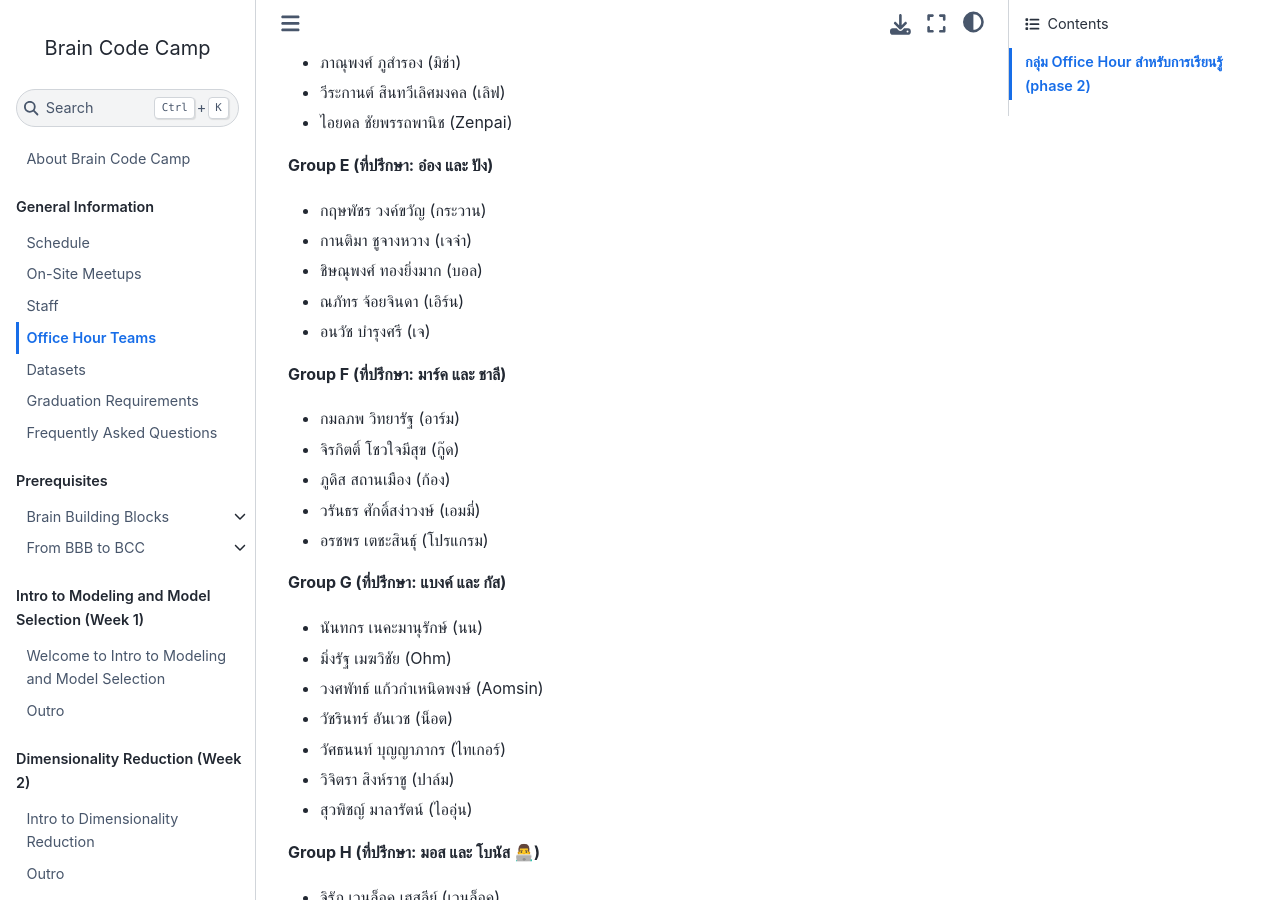
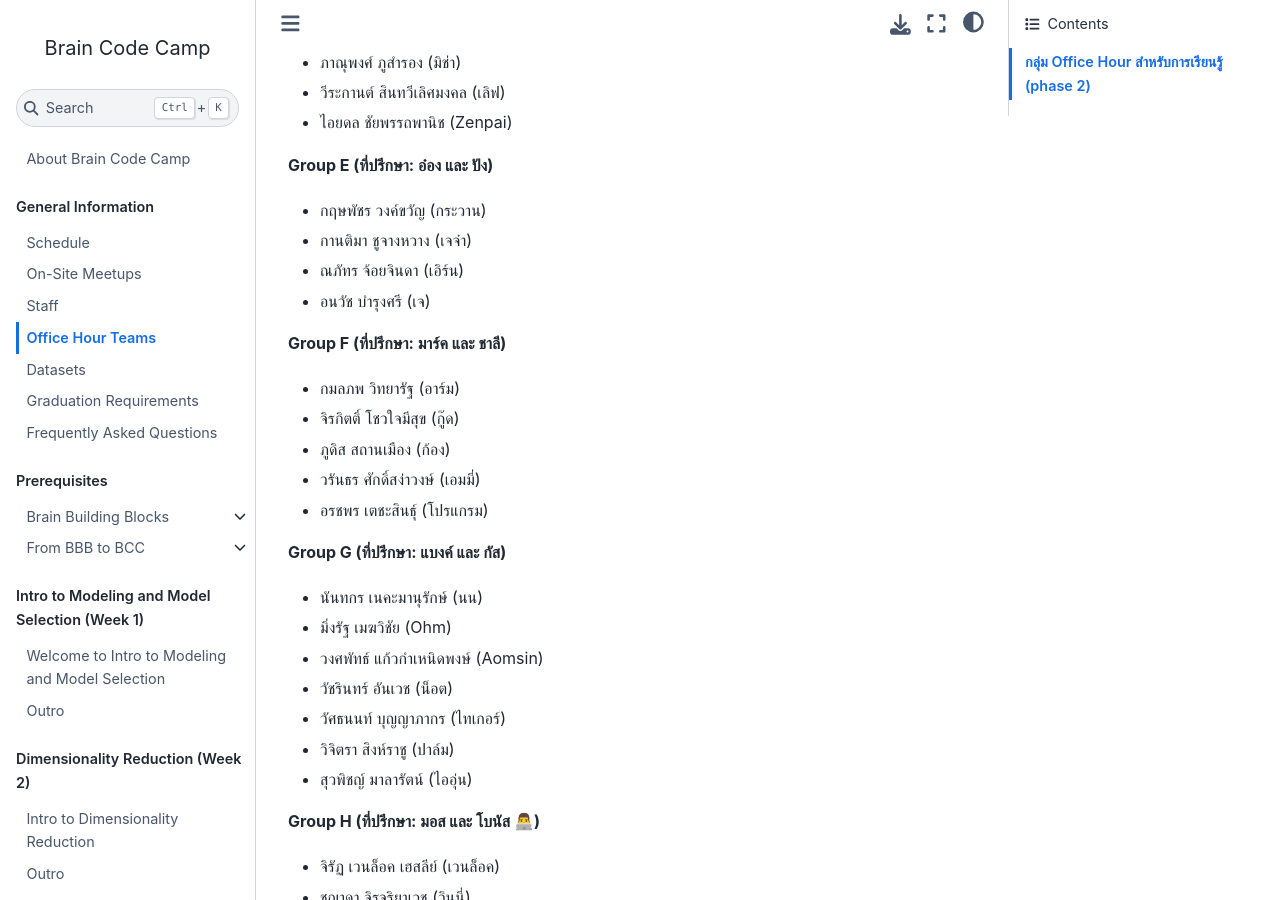
Before and after one commit to braincodecamp/brainCodeCamp2026, a Jupyter Book: the page built from GeneralInfo/OH-teams.md, in a window 1280 px wide and 900 px high, scrolled down 1081 px. Built offline with Jupyter Book 1.0.4 settings and Sphinx 7.4.7 and the Sphinx Book theme 1.1.4, drawn with Linux system fonts in a browser that asks for light colours; pages that are not in the unit, such as notebooks, are missing from menus.

Commit message:
Update OH team

```diff
--- a/GeneralInfo/OH-teams.md
+++ b/GeneralInfo/OH-teams.md
@@ -39,7 +39,6 @@
 **Group E (ที่ปรึกษา: อ๋อง และ ปัง)**
 - กฤษพัชร วงค์ขวัญ (กระวาน)
 - กานติมา ชูจางหวาง (เจจ๋า)
-- ชิษณุพงศ์ ทองยิ่งมาก (บอล)
 - ณภัทร จ้อยจินดา (เอิร์น)
 - อนวัช บำรุงศรี (เจ)
 
```
